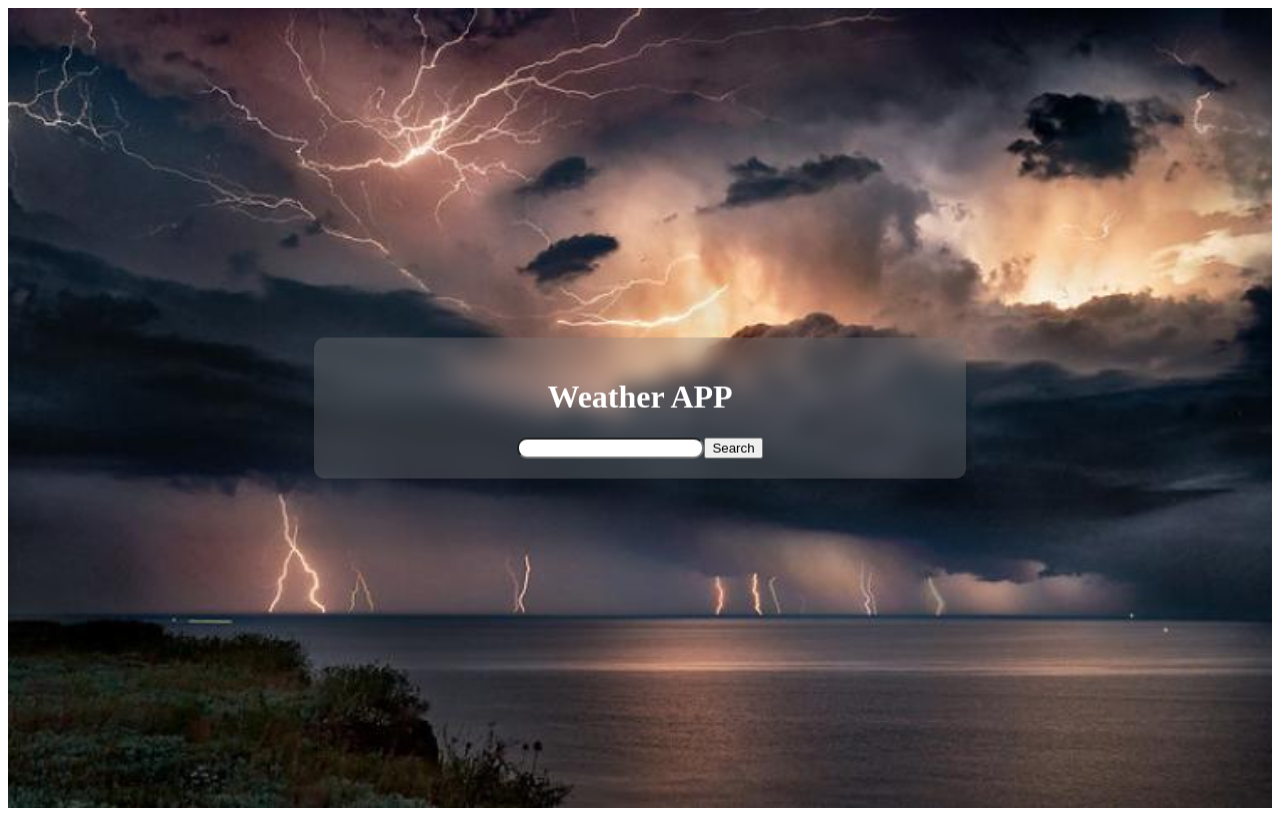
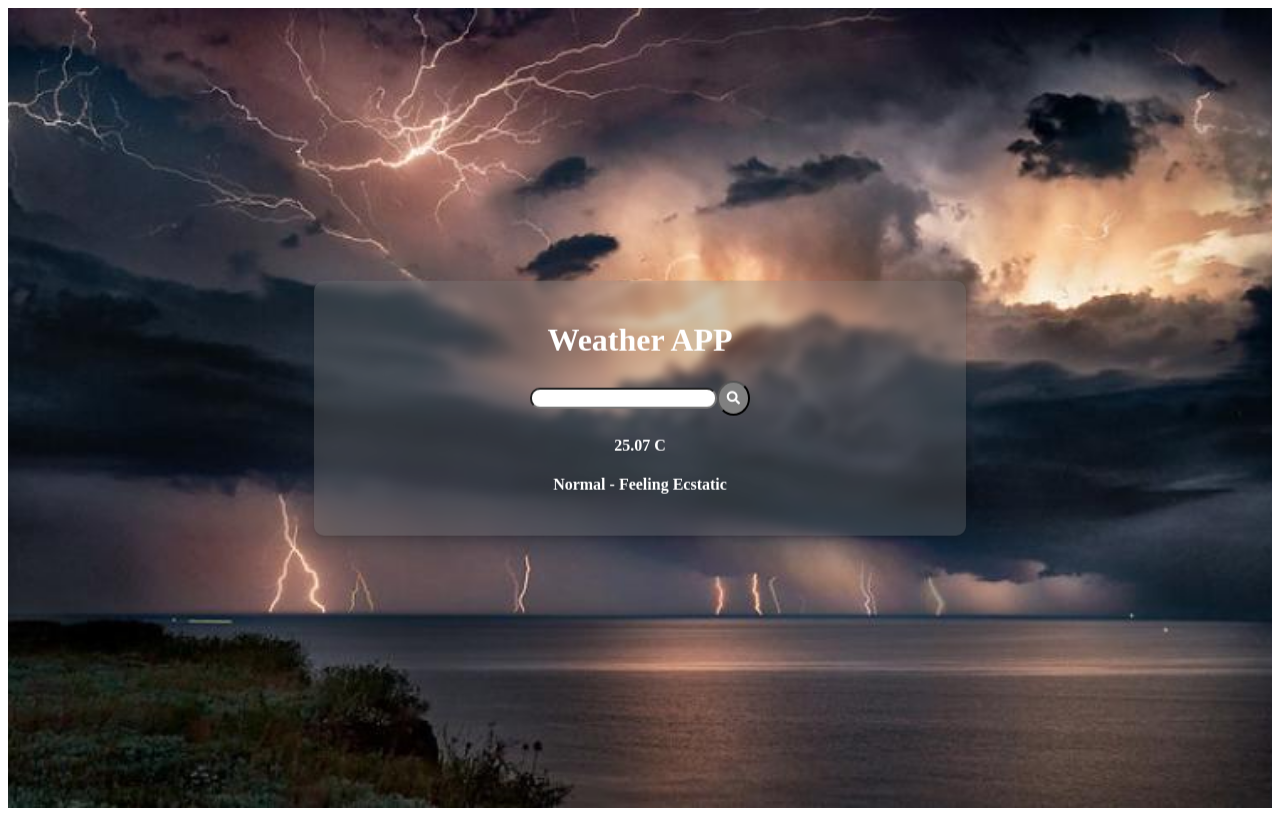
Before and after one commit to mjawadjamil/prodigy-infotech-internship, a plain HTML site: page Task 5/Task5.html in a window 1280 px wide. Drawn offline with Linux system fonts and the light colour scheme.

Commit message:
File name and Front end Changes

```diff
--- a/Task 5/Task5.css
+++ b/Task 5/Task5.css
@@ -17,7 +17,7 @@ img{
 
 .weather{
     background: rgba(128, 128, 128, 0.3);
-    backdrop-filter: blur(10px); /* Apply a blur effect to the background */
+    backdrop-filter: blur(5px); /* Apply a blur effect to the background */
     border-radius: 10px; /* Rounded corners for the glass effect */
     box-shadow: 0 4px 6px rgba(0, 0, 0, 0.1), 0 1px 3px rgba(0, 0, 0, 0.08);
     color: white;
@@ -48,3 +48,20 @@ input{
 
     /* justify-content: space-between; */
 }
+
+.Search{
+    border-radius: 50%;
+    padding: 8px;
+    color: white;
+    /* border: blue; */
+    background: grey;
+}
+
+.temperature{
+    /* margin-bottom: 0%; */
+}
+
+
+.feel{
+    margin-top: 0%;
+}
--- a/Task 5/Task5.htm
+++ b/Task 5/Task5.html
@@ -3,6 +3,7 @@
 <head>
     <meta charset="UTF-8">
     <meta name="viewport" content="width=device-width, initial-scale=1.0">
+    <link rel="stylesheet" href="https://cdnjs.cloudflare.com/ajax/libs/font-awesome/5.15.4/css/all.min.css">
     <link rel="stylesheet" href="Task5.css">
     <title>Weather Web Application</title>
 </head>
@@ -12,9 +13,12 @@
         <div class="weather">
             <h1>Weather APP</h1>
             <div class="second">
-                <input type="text" name="" id="">
-                <button>Search</button>
+                <input type="text" name="" id="inputlocation">
+                <button class="Search"><i class="fas fa-search"></i></button>
+                    <!-- <button class="Search">Search</button> -->
             </div>
+            <h4 class="temperature">25.07 C</h4>
+            <h4 class="feel">Normal - Feeling Ecstatic</h4>
         </div>
     </div>
     <script src="Task5.js"></script>
--- a/Task 5/Task5.js
+++ b/Task 5/Task5.js
@@ -1 +1,6 @@
 console.log("Weather App")
+
+// APIKEY(75144f72b2f5874c7cd465092b56838a)
+
+
+// https://api.openweathermap.org/data/2.5/weather?lat={lat}&lon={lon}&appid={API key}
```
